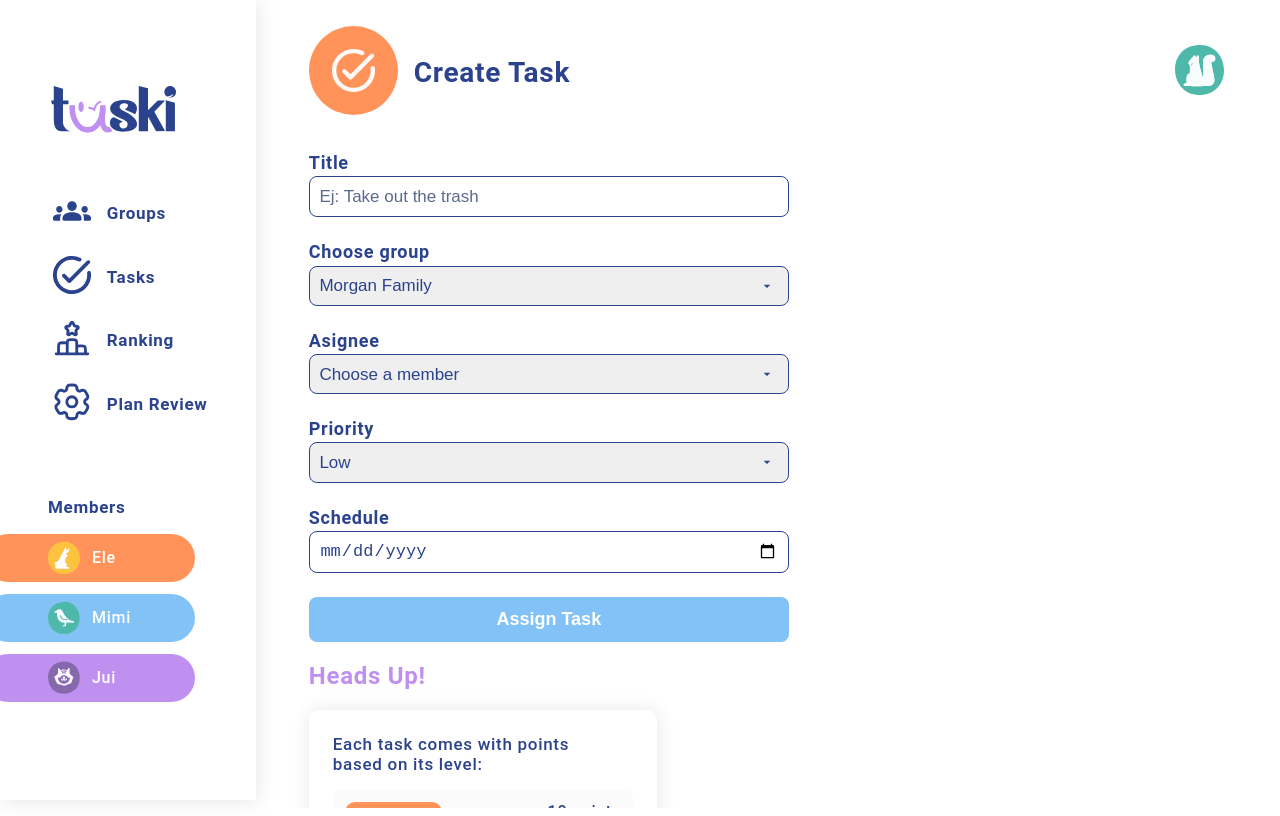
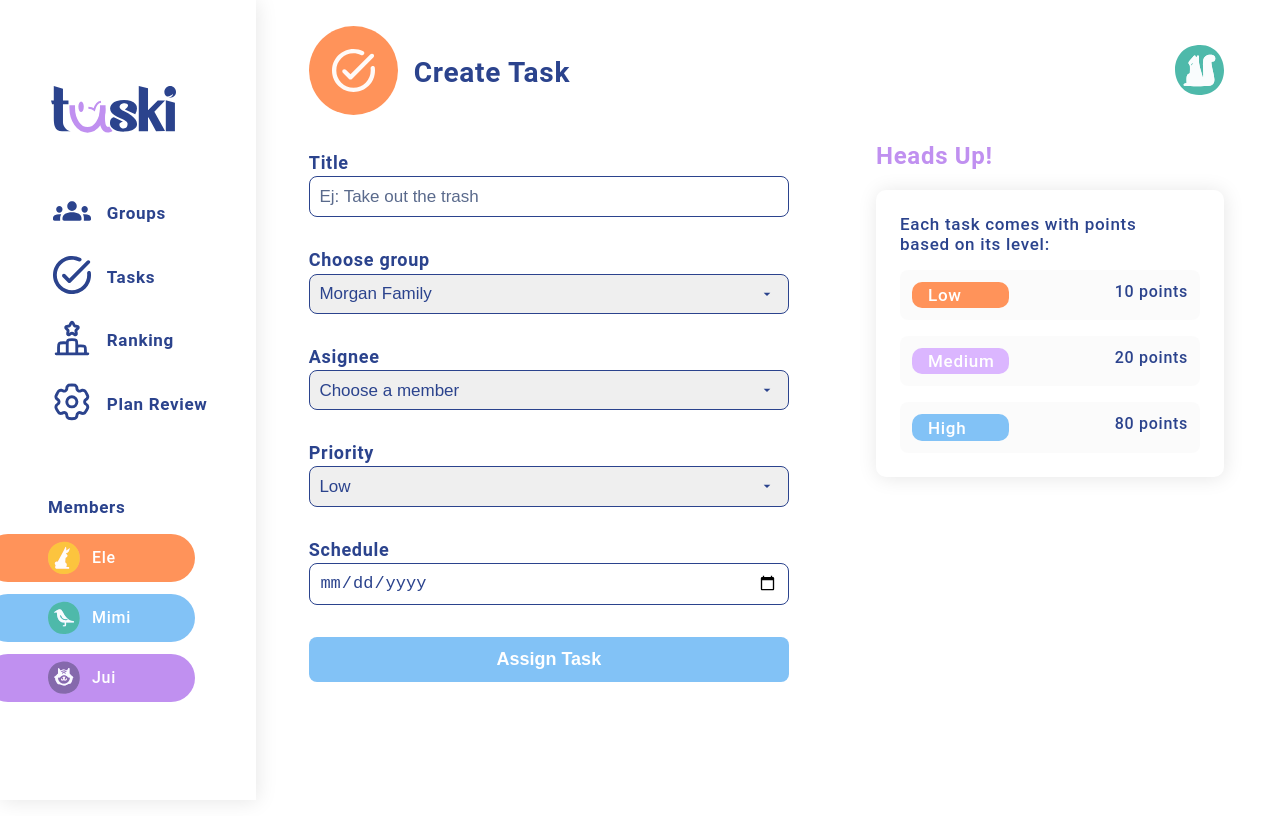
Before and after one commit to NikSala10/TaskiProject, a React (Vite) app: page /create-task in a window 1280 px wide. Built offline with nearby package versions, Linux system fonts and the light colour scheme.

Commit message:
style(page/create task): add styles for createTask page

```diff
--- a/src/pages/CreateTask/CreateTask.css
+++ b/src/pages/CreateTask/CreateTask.css
@@ -1,7 +1,7 @@
 .inputs-all {
     display: flex;
     flex-direction: column;
-    gap: 1.5rem;
+    gap: 2rem;
 }
 .create-task-page{
     margin-top: 1rem;
@@ -64,3 +64,9 @@
     width: 65px;
     border-radius: 10px;
 }
+.hed{
+    display: flex;
+    justify-content: flex-end;
+    padding: 0rem 3rem;
+    margin-top: -35rem;
+}
```
